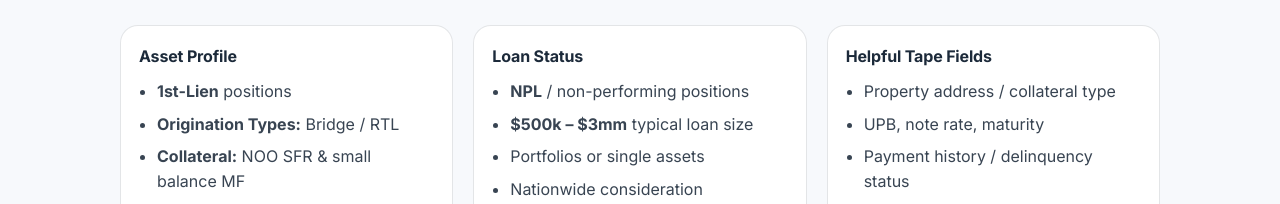
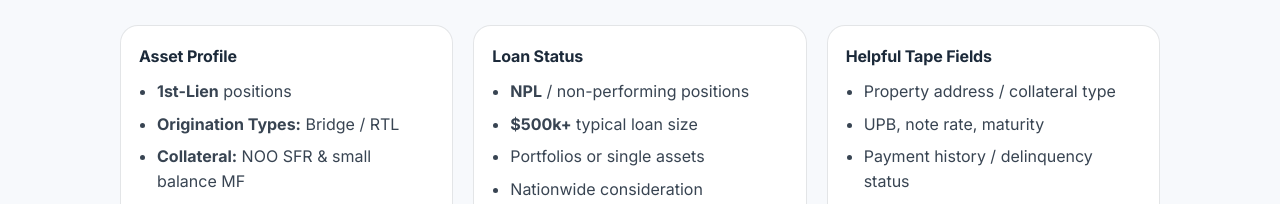
Before and after one commit to mkimhandle/within-group, a plain HTML site: page index.html in a window 1280 px wide. Shown: the part 1310-1514 px from the top of the page. Drawn offline with Linux system fonts and the light colour scheme.

Commit message:
Update index.html

```diff
--- a/index.html
+++ b/index.html
@@ -128,7 +128,7 @@
             <h3 class="card-title">Loan Status</h3>
             <ul class="list">
               <li><strong>NPL</strong> / non-performing positions</li>
-              <li><strong>$500k – $3mm</strong> typical loan size</li>
+              <li><strong>$500k+</strong> typical loan size</li>
               <li>Portfolios or single assets</li>
               <li>Nationwide consideration</li>
               <li>Clear data points = faster review</li>
```
